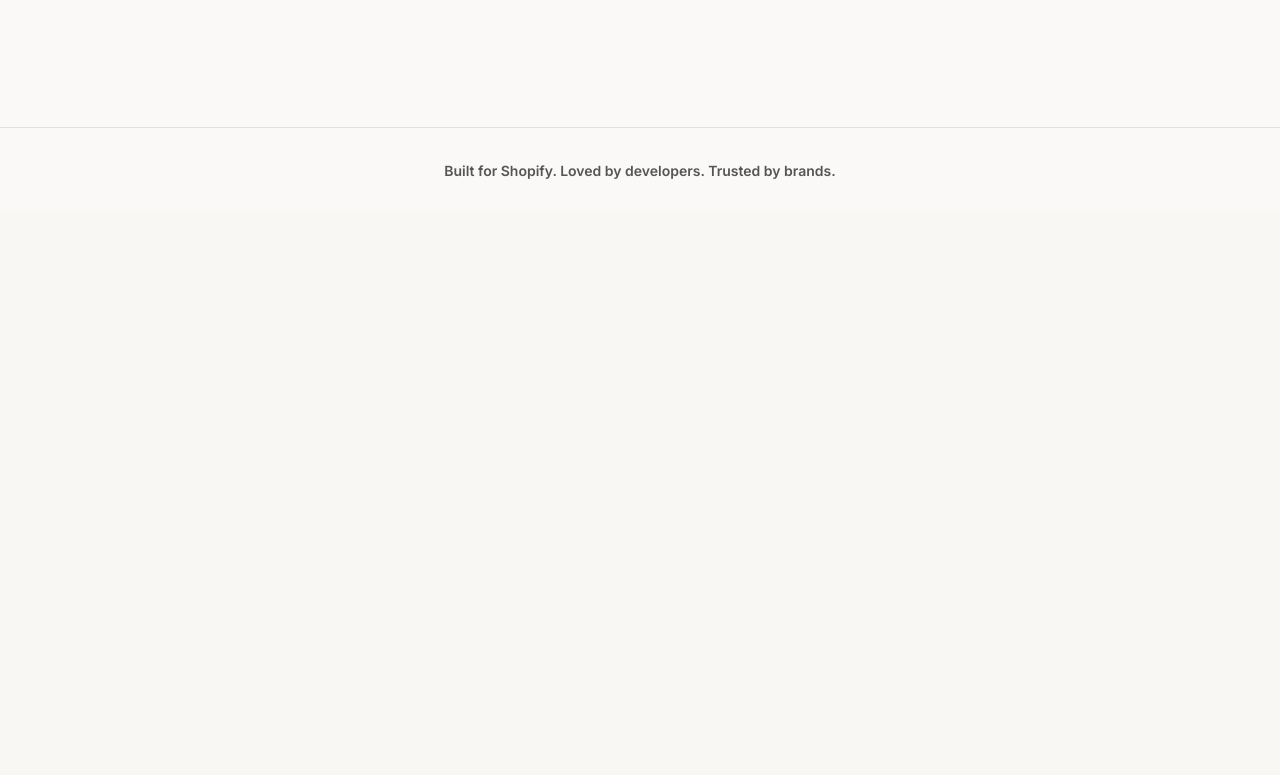
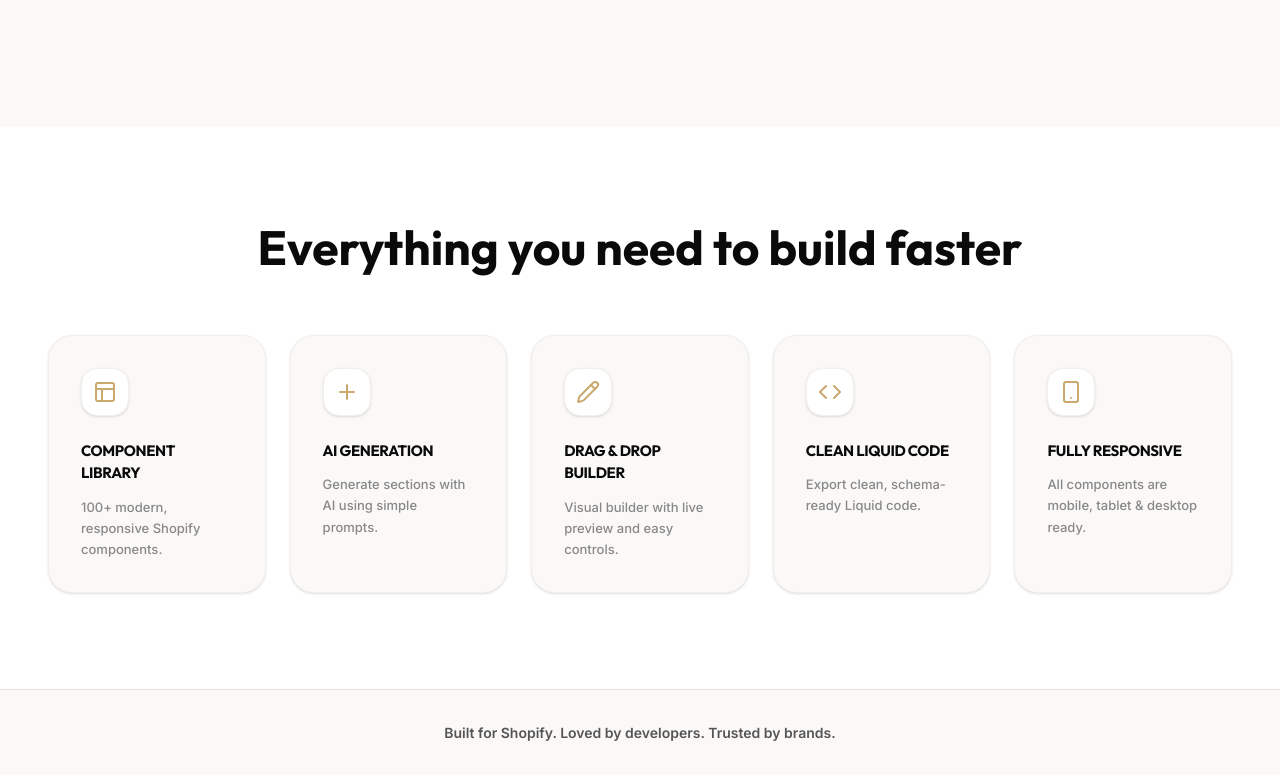
Before and after one commit to zeeshan912989/LiquidUIPro, a Next.js app: page / in a window 1280 px wide. Shown: the part 2648-3423 px from the top of the page. Before the commit the page ends 2861 px from the top, so only its background shows below. Built offline with nearby package versions, Linux system fonts and the light colour scheme.

Commit message:
Restore feature grid section to landing page

```diff
--- a/app/page.tsx
+++ b/app/page.tsx
@@ -351,6 +351,30 @@ export default function LandingPage() {
             </div>
          </section>
 
+         {/* Feature Grid */}
+         <section className="py-24 px-6 md:px-12 bg-white">
+            <div className="max-w-[1400px] mx-auto">
+               <h2 className="text-3xl md:text-5xl font-bold text-center mb-16 font-outfit">Everything you need to build faster</h2>
+               <div className="grid grid-cols-1 sm:grid-cols-2 lg:grid-cols-5 gap-6">
+                  {[
+                     { title: 'Component Library', desc: '100+ modern, responsive Shopify components.', icon: Layout },
+                     { title: 'AI Generation', desc: 'Generate sections with AI using simple prompts.', icon: Plus },
+                     { title: 'Drag & Drop Builder', desc: 'Visual builder with live preview and easy controls.', icon: Pencil },
+                     { title: 'Clean Liquid Code', desc: 'Export clean, schema-ready Liquid code.', icon: Code },
+                     { title: 'Fully Responsive', desc: 'All components are mobile, tablet & desktop ready.', icon: Smartphone },
+                  ].map((item, i) => (
+                     <div key={i} className="p-8 bg-[#FBF9F7] rounded-3xl border border-[#F3EFE9] group hover:border-[#C9A96E] transition-all shadow-sm">
+                        <div className="h-12 w-12 bg-white rounded-2xl border border-[#F3EFE9] flex items-center justify-center mb-6 text-[#C9A96E] group-hover:scale-110 transition-transform shadow-sm">
+                           <item.icon className="h-6 w-6" />
+                        </div>
+                        <h4 className="font-bold text-[15px] mb-3 uppercase tracking-tight">{item.title}</h4>
+                        <p className="text-[13px] text-[#888] leading-relaxed font-medium">{item.desc}</p>
+                     </div>
+                  ))}
+               </div>
+            </div>
+         </section>
+
          {/* Bottom Footer Text */}
          <div className="py-8 bg-[#FBF9F7] border-t border-[#E4E0D9] text-center">
             <p className="text-[14px] font-semibold text-[#555]">Built for Shopify. Loved by developers. Trusted by brands.</p>
```
